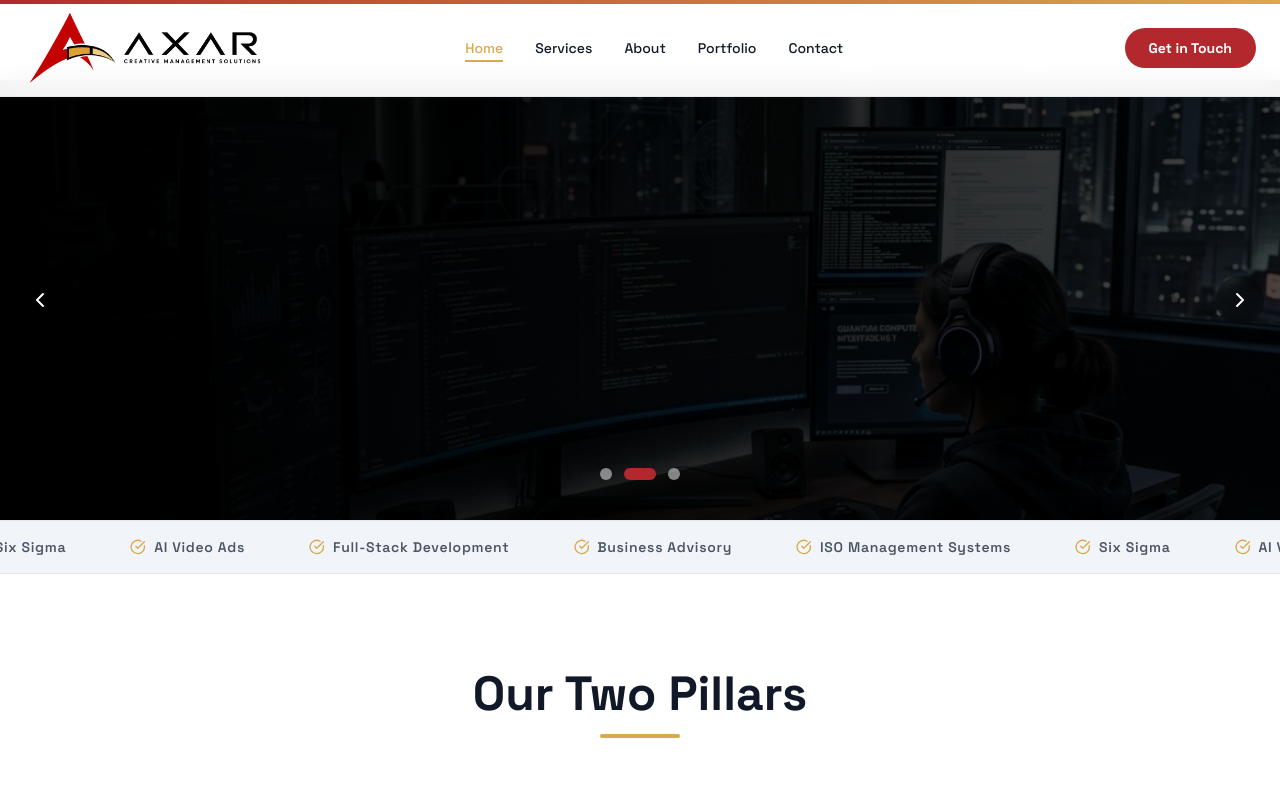
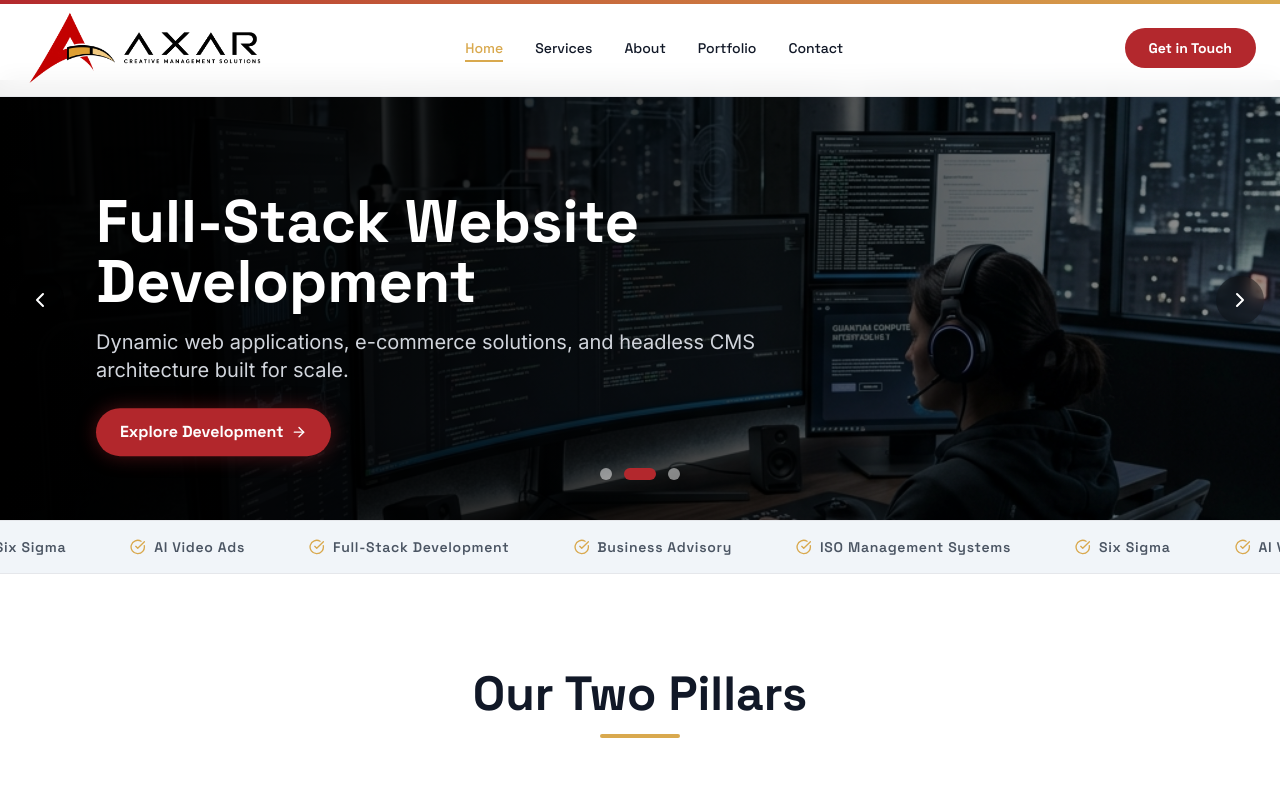
Before and after one commit to DigitechHarsh/axarcreativemanagementsolutions, a Next.js app in the folder frontend/: page / in a window 1280 px wide. Shown: the top 800 px of the page. Built offline with nearby package versions, Linux system fonts and the light colour scheme; a web font is replaced by a local one.

Commit message:
Change carousel rotation time to 4 seconds

```diff
--- a/frontend/components/HeroCarousel.tsx
+++ b/frontend/components/HeroCarousel.tsx
@@ -39,7 +39,7 @@
   useEffect(() => {
     const timer = setInterval(() => {
       setCurrent((prev) => (prev === carouselSlides.length - 1 ? 0 : prev + 1));
-    }, 5000);
+    }, 4000);
     return () => clearInterval(timer);
   }, []);
 
```
